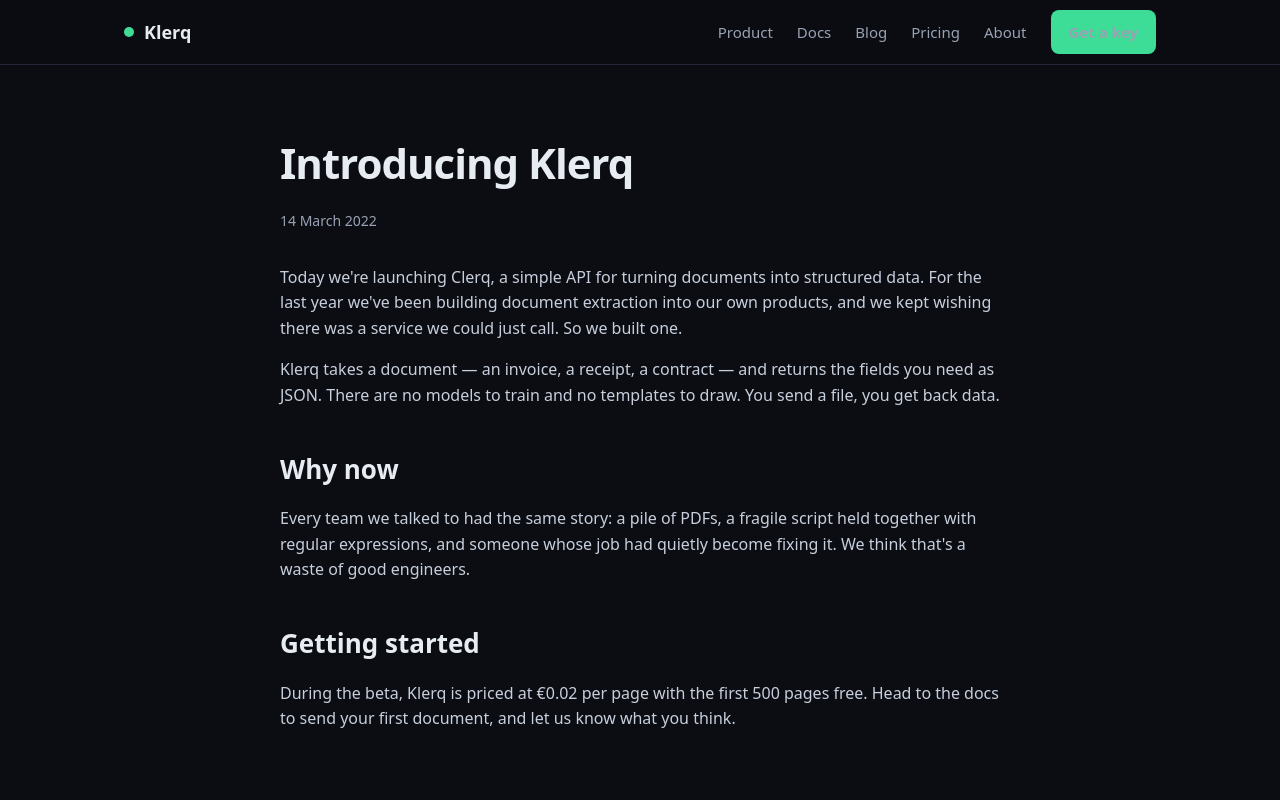
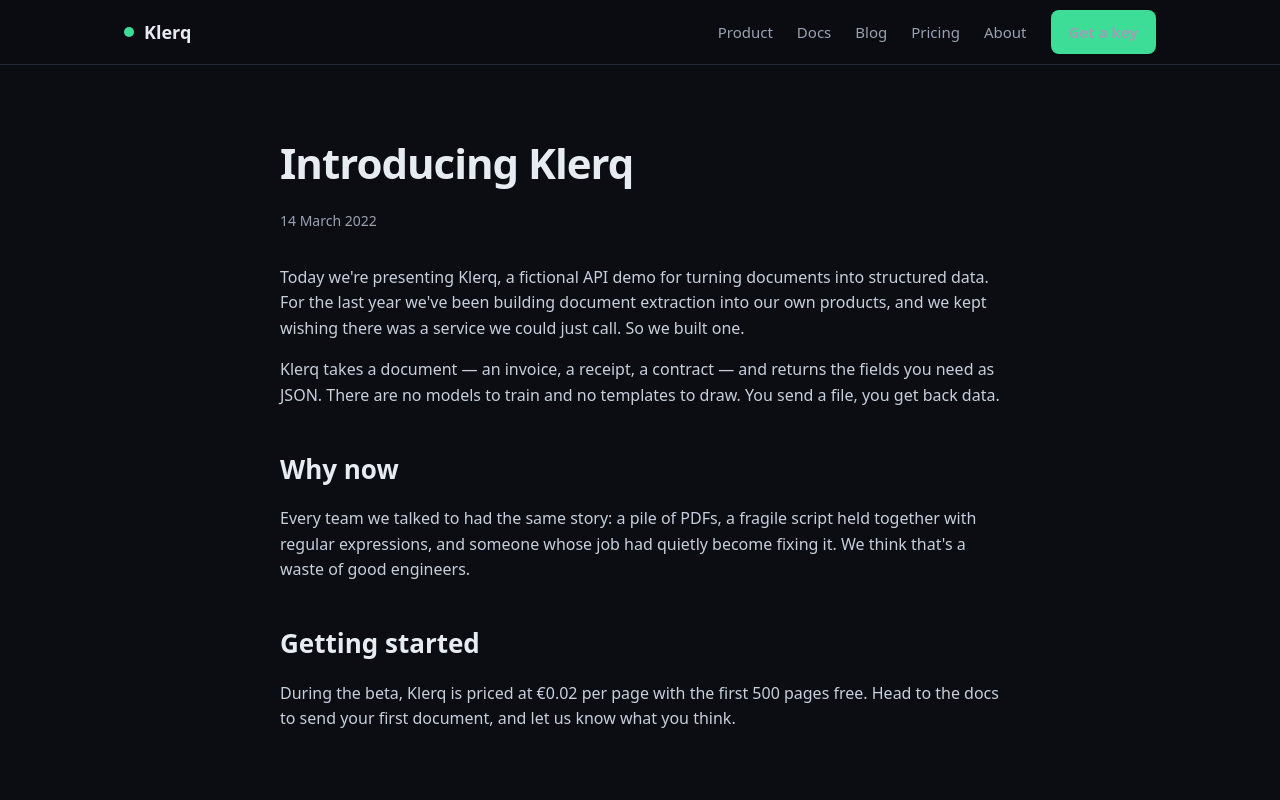
Before and after one commit to strangelife123-hub/klerq-site, a Next.js app: page /blog/introducing-klerq in a window 1280 px wide. Shown: the top 800 px of the page. Built offline with nearby package versions, Linux system fonts and the light colour scheme.

Commit message:
[Far & Wide] Correct the Clerq brand-name typo

```diff
--- a/app/blog/introducing-klerq/page.tsx
+++ b/app/blog/introducing-klerq/page.tsx
@@ -9,7 +9,7 @@ export default function Post() {
       <p className="meta">14 March 2022</p>
 
       <p>
-        Today we&apos;re launching Clerq, a simple API for turning documents
+        Today we&apos;re presenting Klerq, a fictional API demo for turning documents
         into structured data. For the last year we&apos;ve been building
         document extraction into our own products, and we kept wishing there was
         a service we could just call. So we built one.
```
